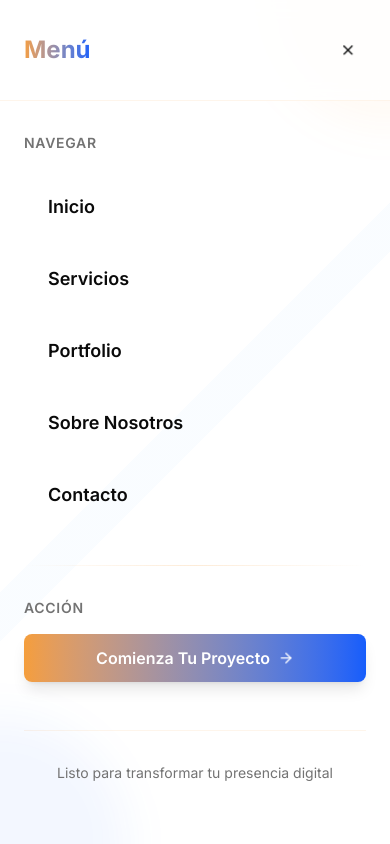
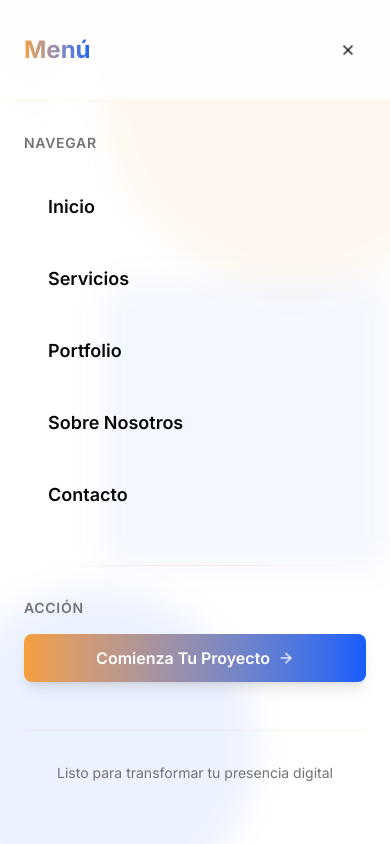
Before and after one commit to JoseMas68/Redise-o-Web-Lumica, a Next.js app: page / in a window 390 px wide. Both pictures are taken after a click on the button "Menú". Shown: the top 844 px of the page. Built offline with nearby package versions, Linux system fonts and the light colour scheme.

Commit message:
🎨 Cambiar fondo del menú con formas geométricas más visibles
- Círculos grandes y medianos en esquinas
- Rectángulo diagonal rotado
- Cuadrado redondeado en el centro
- Formas completas visibles con blur suave
- Diseño más sofisticado y moderno

```diff
--- a/components/layout/header.tsx
+++ b/components/layout/header.tsx
@@ -164,16 +164,17 @@ export function Header() {
           >
             {/* Formas geométricas suaves y discretas */}
             <div className="absolute inset-0 overflow-hidden">
-              {/* Círculo decorativo arriba a la derecha */}
-              <div className="absolute -top-32 -right-32 w-64 h-64 bg-primary/5 rounded-full blur-3xl" />
+              {/* Círculo grande arriba a la derecha */}
+              <div className="absolute -top-24 -right-24 w-96 h-96 bg-primary/8 rounded-full blur-2xl" />
 
-              {/* Círculo decorativo abajo a la izquierda */}
-              <div className="absolute -bottom-32 -left-32 w-64 h-64 bg-blue-600/5 rounded-full blur-3xl" />
+              {/* Círculo mediano abajo a la izquierda */}
+              <div className="absolute -bottom-16 -left-16 w-80 h-80 bg-blue-600/8 rounded-full blur-2xl" />
 
-              {/* Línea diagonal sutil */}
-              <div className="absolute inset-0" style={{
-                background: `linear-gradient(135deg, transparent 48%, rgba(79, 172, 254, 0.03) 48%, rgba(79, 172, 254, 0.03) 52%, transparent 52%)`
-              }} />
+              {/* Rectángulo diagonal sutil arriba a la izquierda */}
+              <div className="absolute -top-40 -left-20 w-96 h-40 bg-primary/5 rounded-3xl blur-2xl transform -rotate-45" />
+
+              {/* Cuadrado redondeado en el centro derecha */}
+              <div className="absolute top-1/3 right-0 w-72 h-72 bg-blue-600/5 rounded-3xl blur-2xl" />
             </div>
 
             {/* Contenedor flex que ocupa toda la altura */}
```
